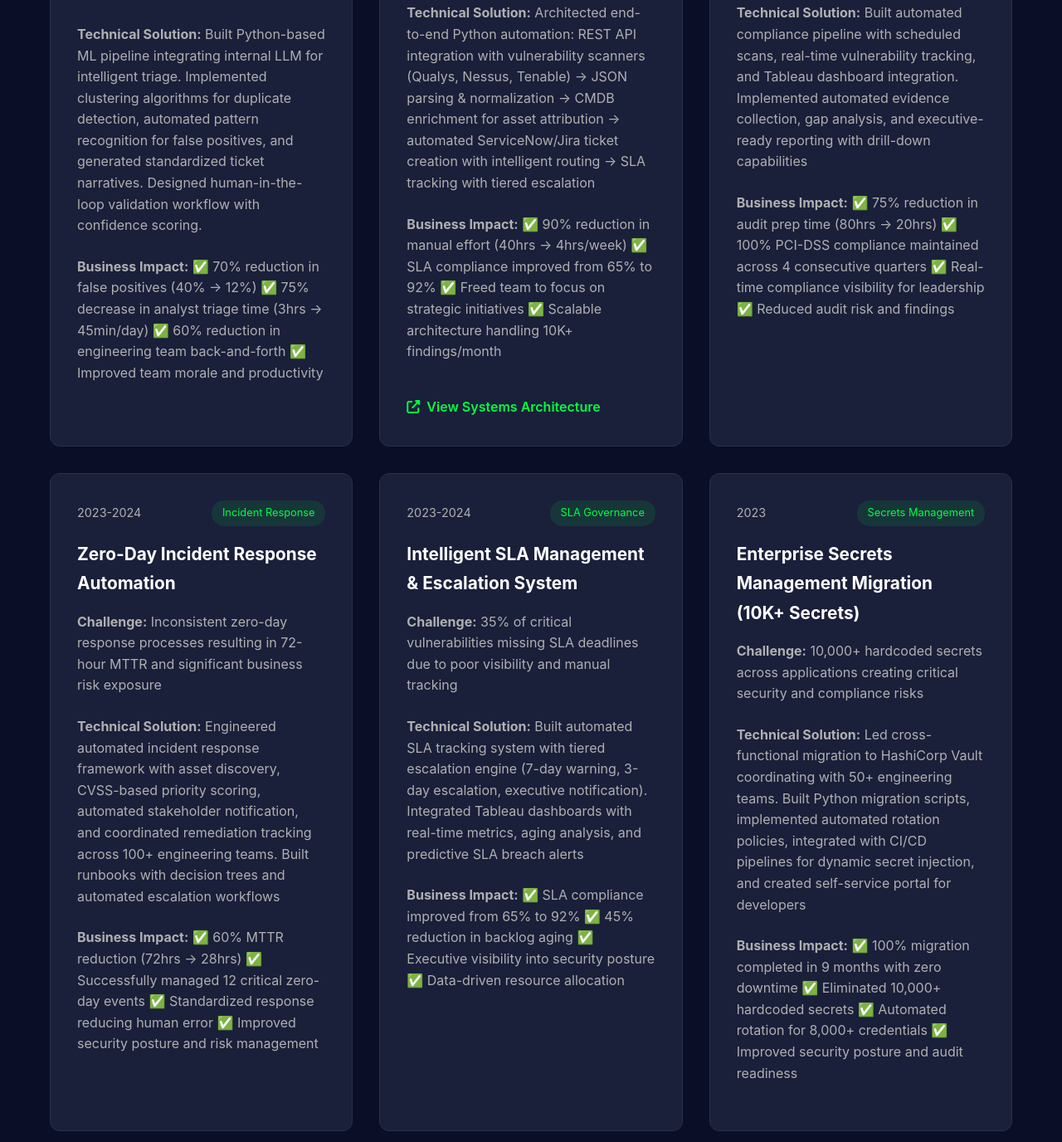
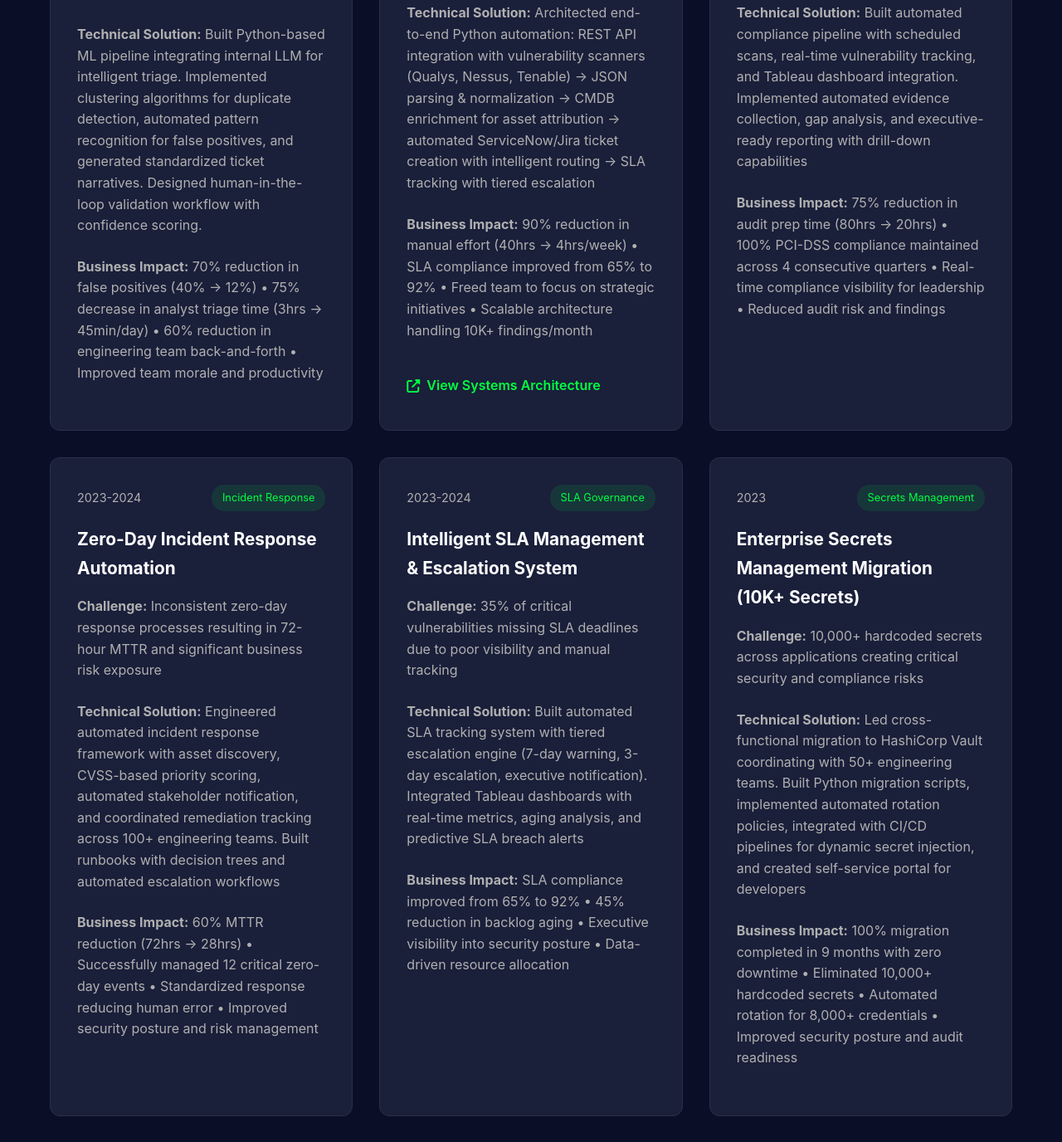
Before and after one commit to cyberopsguru/cybersecurity-portfolio, a website: page index.html in a window 1280 px wide. Shown: the part 8497-9873 px from the top of the page at 83% size. Drawn offline with Linux system fonts and the light colour scheme.

Commit message:
Replace checkmarks with bullet points for cleaner professional look

```diff
--- a/index.html
+++ b/index.html
@@ -465,7 +465,7 @@
                     <h3>🚀 AI/ML-Powered Security Automation Platform</h3>
                     <p><strong>Challenge:</strong> 5,000+ monthly security findings with 40% false positive rate causing analyst burnout and delayed remediation across multi-cloud infrastructure</p>
                     <p><strong>Technical Solution:</strong> Built Python-based ML pipeline integrating internal LLM for intelligent triage. Implemented clustering algorithms for duplicate detection, automated pattern recognition for false positives, and generated standardized ticket narratives. Designed human-in-the-loop validation workflow with confidence scoring.</p>
-                    <p><strong>Business Impact:</strong> ✅ 70% reduction in false positives (40% → 12%) ✅ 75% decrease in analyst triage time (3hrs → 45min/day) ✅ 60% reduction in engineering team back-and-forth ✅ Improved team morale and productivity</p>
+                    <p><strong>Business Impact:</strong> 70% reduction in false positives (40% → 12%) • 75% decrease in analyst triage time (3hrs → 45min/day) • 60% reduction in engineering team back-and-forth • Improved team morale and productivity</p>
                 </article>
 
                 <!-- Case Study 2: API-Driven Automation -->
@@ -477,7 +477,7 @@
                     <h3>Enterprise-Scale Security Automation Platform</h3>
                     <p><strong>Challenge:</strong> Manual processing of 500+ monthly vulnerabilities consuming 40 hours/week, causing SLA violations and team burnout</p>
                     <p><strong>Technical Solution:</strong> Architected end-to-end Python automation: REST API integration with vulnerability scanners (Qualys, Nessus, Tenable) → JSON parsing & normalization → CMDB enrichment for asset attribution → automated ServiceNow/Jira ticket creation with intelligent routing → SLA tracking with tiered escalation</p>
-                    <p><strong>Business Impact:</strong> ✅ 90% reduction in manual effort (40hrs → 4hrs/week) ✅ SLA compliance improved from 65% to 92% ✅ Freed team to focus on strategic initiatives ✅ Scalable architecture handling 10K+ findings/month</p>
+                    <p><strong>Business Impact:</strong> 90% reduction in manual effort (40hrs → 4hrs/week) • SLA compliance improved from 65% to 92% • Freed team to focus on strategic initiatives • Scalable architecture handling 10K+ findings/month</p>
                     <a href="vulnops-architecture.html" style="color: var(--primary-color); text-decoration: none; font-weight: 600; display: inline-flex; align-items: center; gap: 0.5rem; margin-top: 1rem;">
                         <i class="fas fa-external-link-alt"></i> View Systems Architecture
                     </a>
@@ -492,7 +492,7 @@
                     <h3>Automated Compliance & Executive Reporting System</h3>
                     <p><strong>Challenge:</strong> Quarterly PCI-DSS audits requiring 80+ hours of manual evidence collection, creating audit risk and resource drain</p>
                     <p><strong>Technical Solution:</strong> Built automated compliance pipeline with scheduled scans, real-time vulnerability tracking, and Tableau dashboard integration. Implemented automated evidence collection, gap analysis, and executive-ready reporting with drill-down capabilities</p>
-                    <p><strong>Business Impact:</strong> ✅ 75% reduction in audit prep time (80hrs → 20hrs) ✅ 100% PCI-DSS compliance maintained across 4 consecutive quarters ✅ Real-time compliance visibility for leadership ✅ Reduced audit risk and findings</p>
+                    <p><strong>Business Impact:</strong> 75% reduction in audit prep time (80hrs → 20hrs) • 100% PCI-DSS compliance maintained across 4 consecutive quarters • Real-time compliance visibility for leadership • Reduced audit risk and findings</p>
                 </article>
 
                 <!-- Case Study 3: Zero-Day Response -->
@@ -504,7 +504,7 @@
                     <h3>Zero-Day Incident Response Automation</h3>
                     <p><strong>Challenge:</strong> Inconsistent zero-day response processes resulting in 72-hour MTTR and significant business risk exposure</p>
                     <p><strong>Technical Solution:</strong> Engineered automated incident response framework with asset discovery, CVSS-based priority scoring, automated stakeholder notification, and coordinated remediation tracking across 100+ engineering teams. Built runbooks with decision trees and automated escalation workflows</p>
-                    <p><strong>Business Impact:</strong> ✅ 60% MTTR reduction (72hrs → 28hrs) ✅ Successfully managed 12 critical zero-day events ✅ Standardized response reducing human error ✅ Improved security posture and risk management</p>
+                    <p><strong>Business Impact:</strong> 60% MTTR reduction (72hrs → 28hrs) • Successfully managed 12 critical zero-day events • Standardized response reducing human error • Improved security posture and risk management</p>
                 </article>
 
                 <!-- Case Study 4: SLA Management -->
@@ -516,7 +516,7 @@
                     <h3>Intelligent SLA Management & Escalation System</h3>
                     <p><strong>Challenge:</strong> 35% of critical vulnerabilities missing SLA deadlines due to poor visibility and manual tracking</p>
                     <p><strong>Technical Solution:</strong> Built automated SLA tracking system with tiered escalation engine (7-day warning, 3-day escalation, executive notification). Integrated Tableau dashboards with real-time metrics, aging analysis, and predictive SLA breach alerts</p>
-                    <p><strong>Business Impact:</strong> ✅ SLA compliance improved from 65% to 92% ✅ 45% reduction in backlog aging ✅ Executive visibility into security posture ✅ Data-driven resource allocation</p>
+                    <p><strong>Business Impact:</strong> SLA compliance improved from 65% to 92% • 45% reduction in backlog aging • Executive visibility into security posture • Data-driven resource allocation</p>
                 </article>
 
                 <!-- Case Study 5: Secrets Migration -->
@@ -528,7 +528,7 @@
                     <h3>Enterprise Secrets Management Migration (10K+ Secrets)</h3>
                     <p><strong>Challenge:</strong> 10,000+ hardcoded secrets across applications creating critical security and compliance risks</p>
                     <p><strong>Technical Solution:</strong> Led cross-functional migration to HashiCorp Vault coordinating with 50+ engineering teams. Built Python migration scripts, implemented automated rotation policies, integrated with CI/CD pipelines for dynamic secret injection, and created self-service portal for developers</p>
-                    <p><strong>Business Impact:</strong> ✅ 100% migration completed in 9 months with zero downtime ✅ Eliminated 10,000+ hardcoded secrets ✅ Automated rotation for 8,000+ credentials ✅ Improved security posture and audit readiness</p>
+                    <p><strong>Business Impact:</strong> 100% migration completed in 9 months with zero downtime • Eliminated 10,000+ hardcoded secrets • Automated rotation for 8,000+ credentials • Improved security posture and audit readiness</p>
                 </article>
 
                 <!-- Case Study 6: Threat Intelligence -->
```
